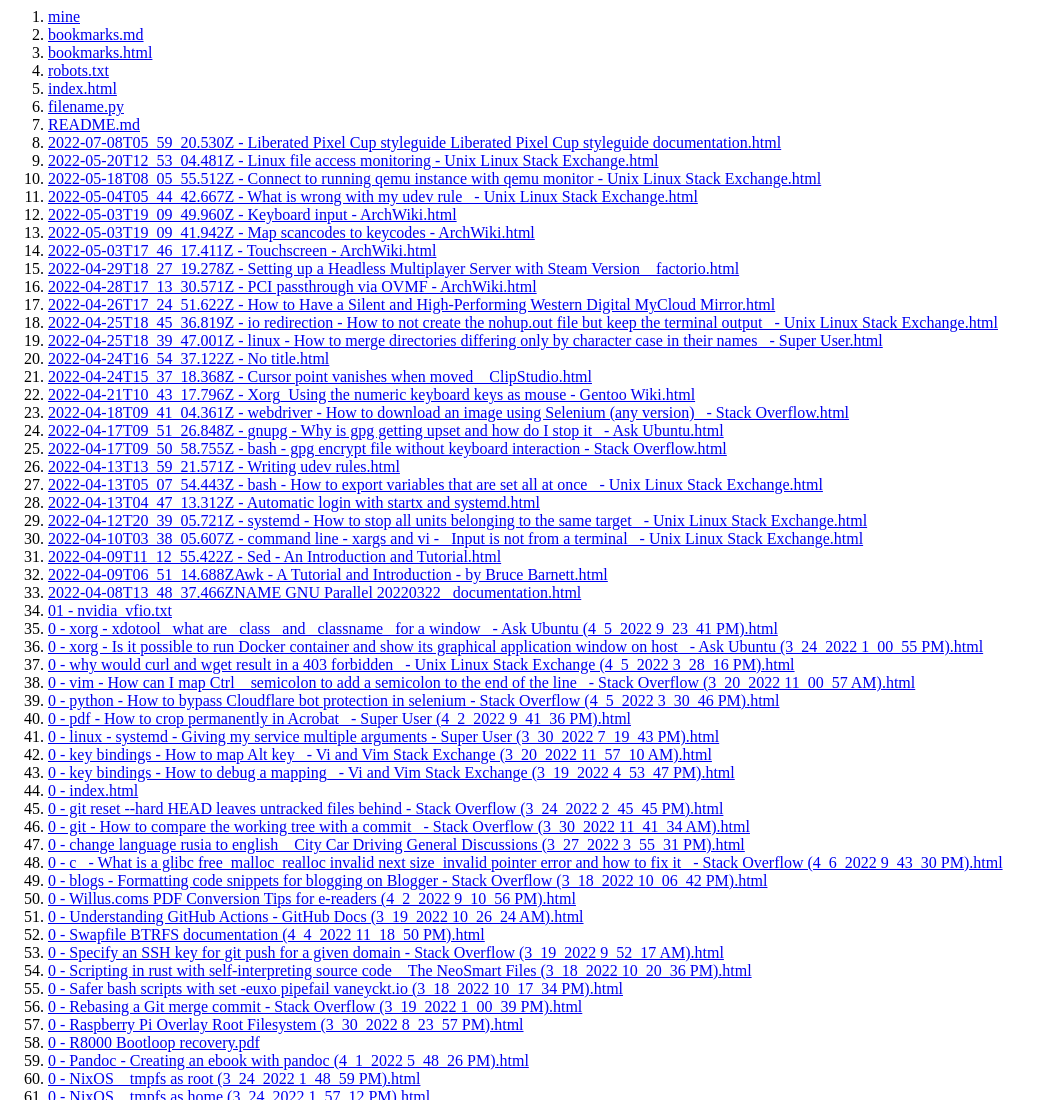
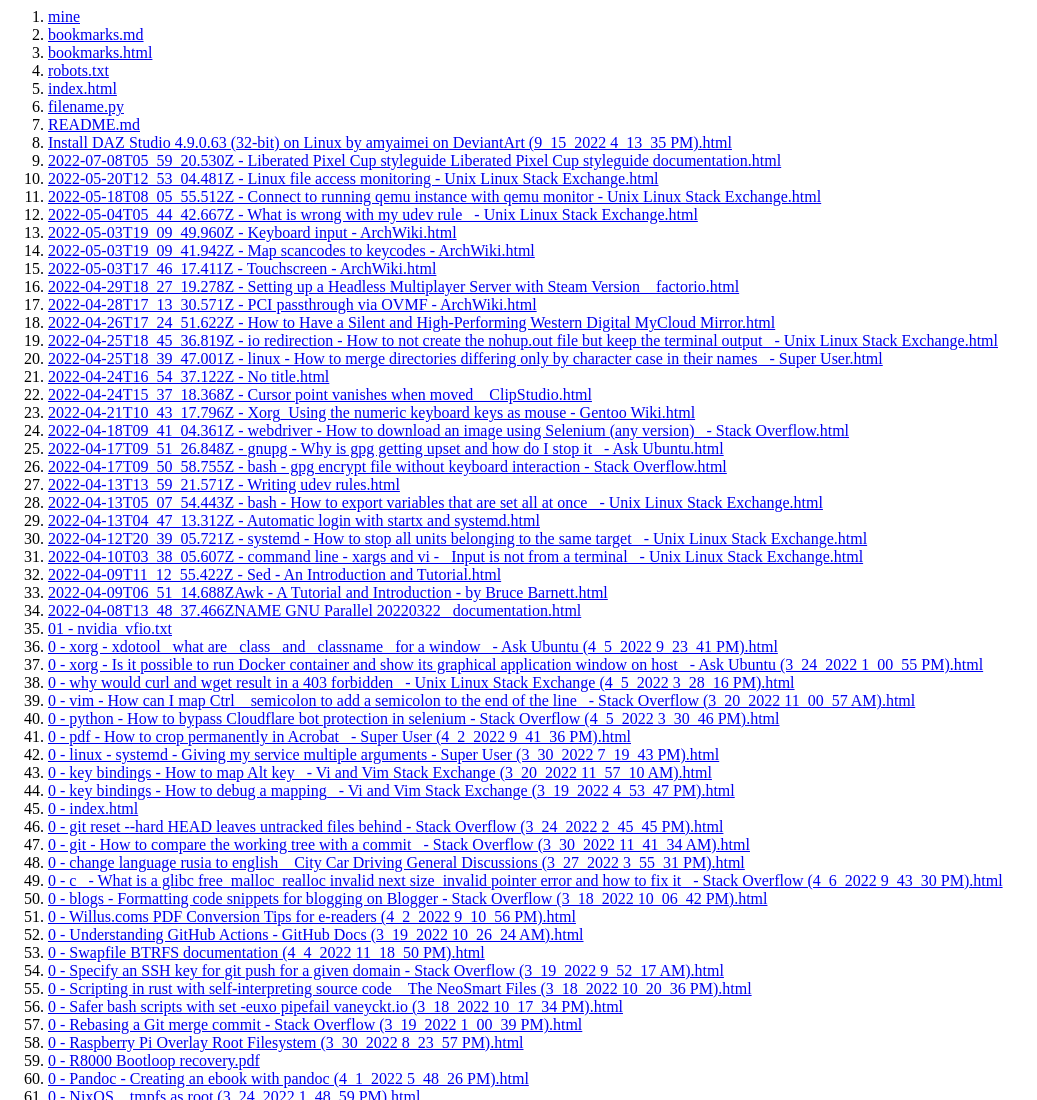
Before and after one commit to oldsite/oldsite.github.io, a plain HTML site: page index.html in a window 1280 px wide. Shown: the top 1100 px of the page, without its empty margins (0-1037 px from the left). Drawn offline with Linux system fonts and the light colour scheme.

Commit message:
shactions: generate index file

```diff
--- a/index.html
+++ b/index.html
@@ -6,6 +6,7 @@
 <li><a href="./index.html" >index.html</a></li>
 <li><a href="./filename.py" >filename.py</a></li>
 <li><a href="./README.md" >README.md</a></li>
+<li><a href="./Install DAZ Studio 4.9.0.63 (32-bit) on Linux by amyaimei on DeviantArt (9_15_2022 4_13_35 PM).html" >Install DAZ Studio 4.9.0.63 (32-bit) on Linux by amyaimei on DeviantArt (9_15_2022 4_13_35 PM).html</a></li>
 <li><a href="./2022-07-08T05_59_20.530Z - Liberated Pixel Cup styleguide  Liberated Pixel Cup styleguide documentation.html" >2022-07-08T05_59_20.530Z - Liberated Pixel Cup styleguide  Liberated Pixel Cup styleguide documentation.html</a></li>
 <li><a href="./2022-05-20T12_53_04.481Z - Linux file access monitoring - Unix  Linux Stack Exchange.html" >2022-05-20T12_53_04.481Z - Linux file access monitoring - Unix  Linux Stack Exchange.html</a></li>
 <li><a href="./2022-05-18T08_05_55.512Z - Connect to running qemu instance with qemu monitor - Unix  Linux Stack Exchange.html" >2022-05-18T08_05_55.512Z - Connect to running qemu instance with qemu monitor - Unix  Linux Stack Exchange.html</a></li>
```
